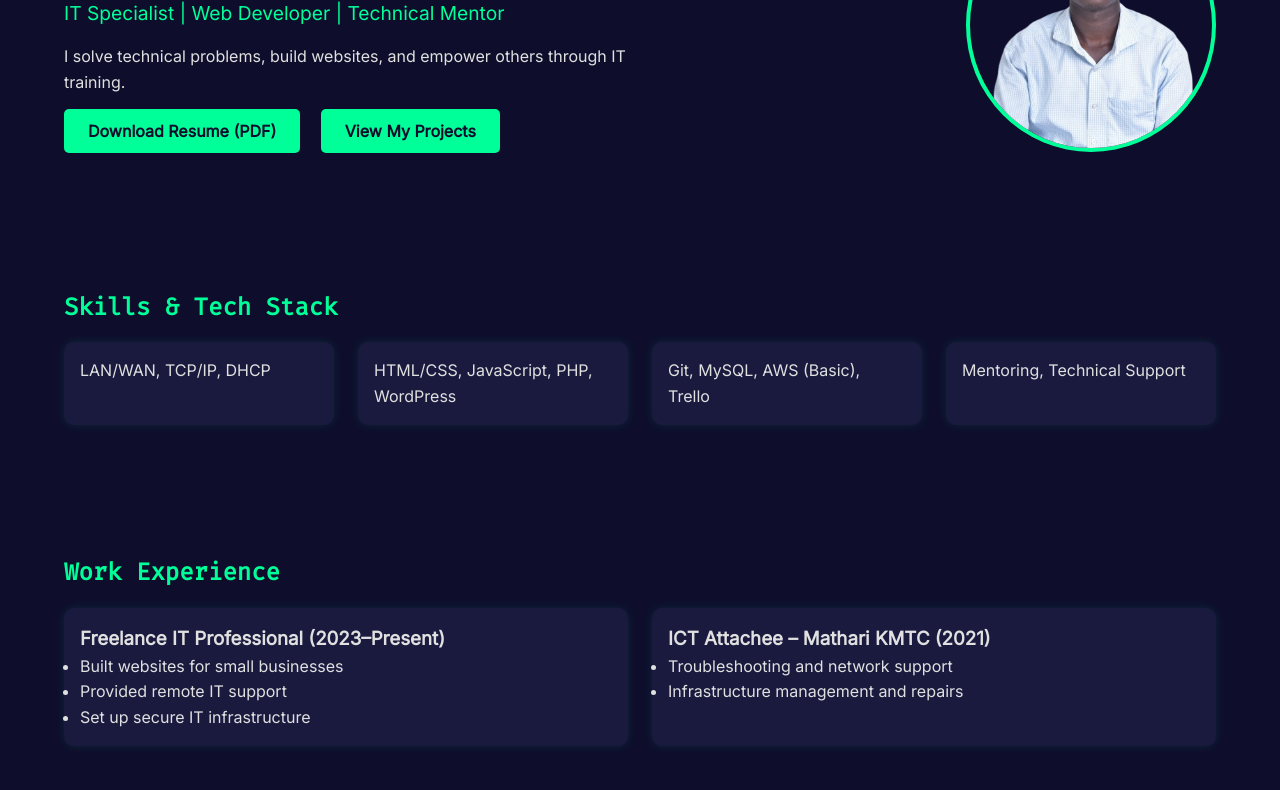
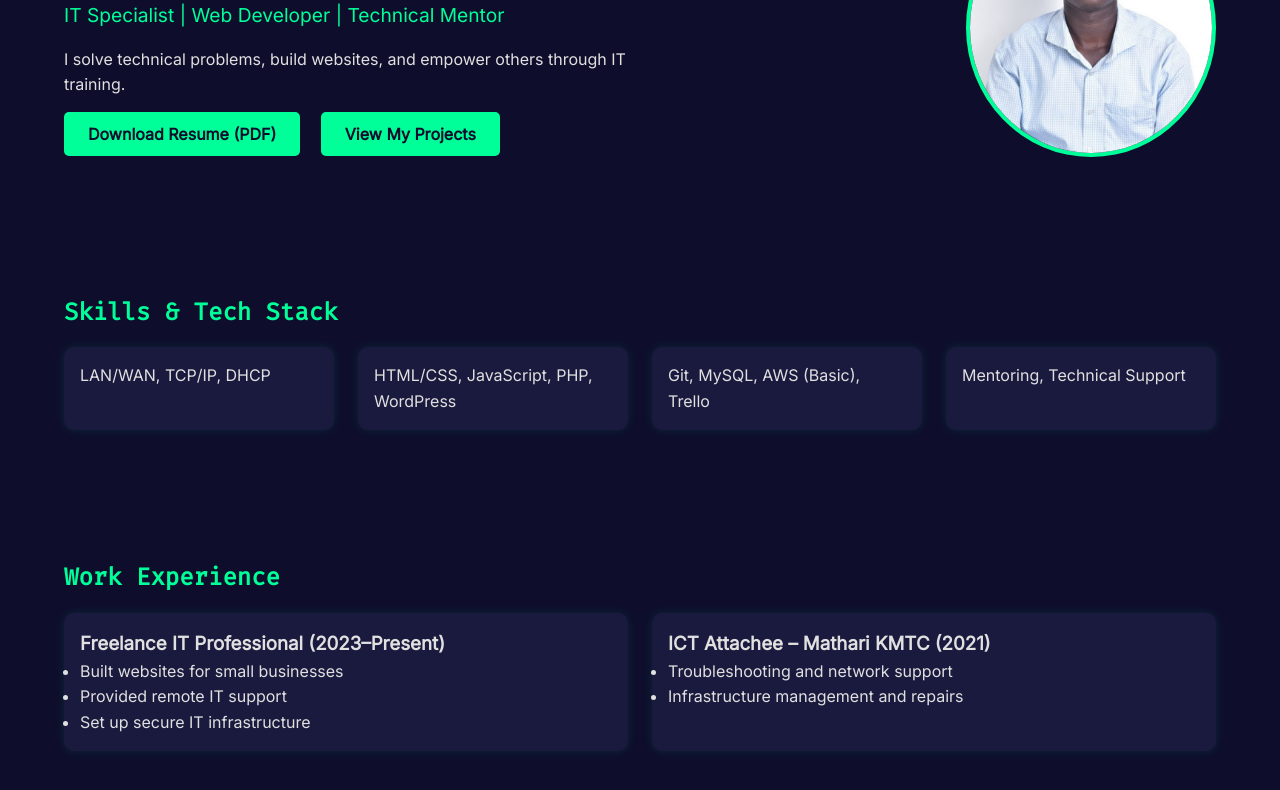
Before and after one commit to Ngetich99/NGETICHPROFILE, a plain HTML site: page index.html in a window 1280 px wide. Shown: the part 282-1072 px from the top of the page. Drawn offline with Linux system fonts and the light colour scheme.

Commit message:
Update index.html

```diff
--- a/index.html
+++ b/index.html
@@ -163,7 +163,7 @@
       </div>
     </div>
     <div class="hero-image">
-      <img src="images/passpo.png" alt="Kipkoech Ngetich">
+      <img src="images/PASSPORT.jpeg" alt="Kipkoech Ngetich">
     </div>
   </section>
 
```
